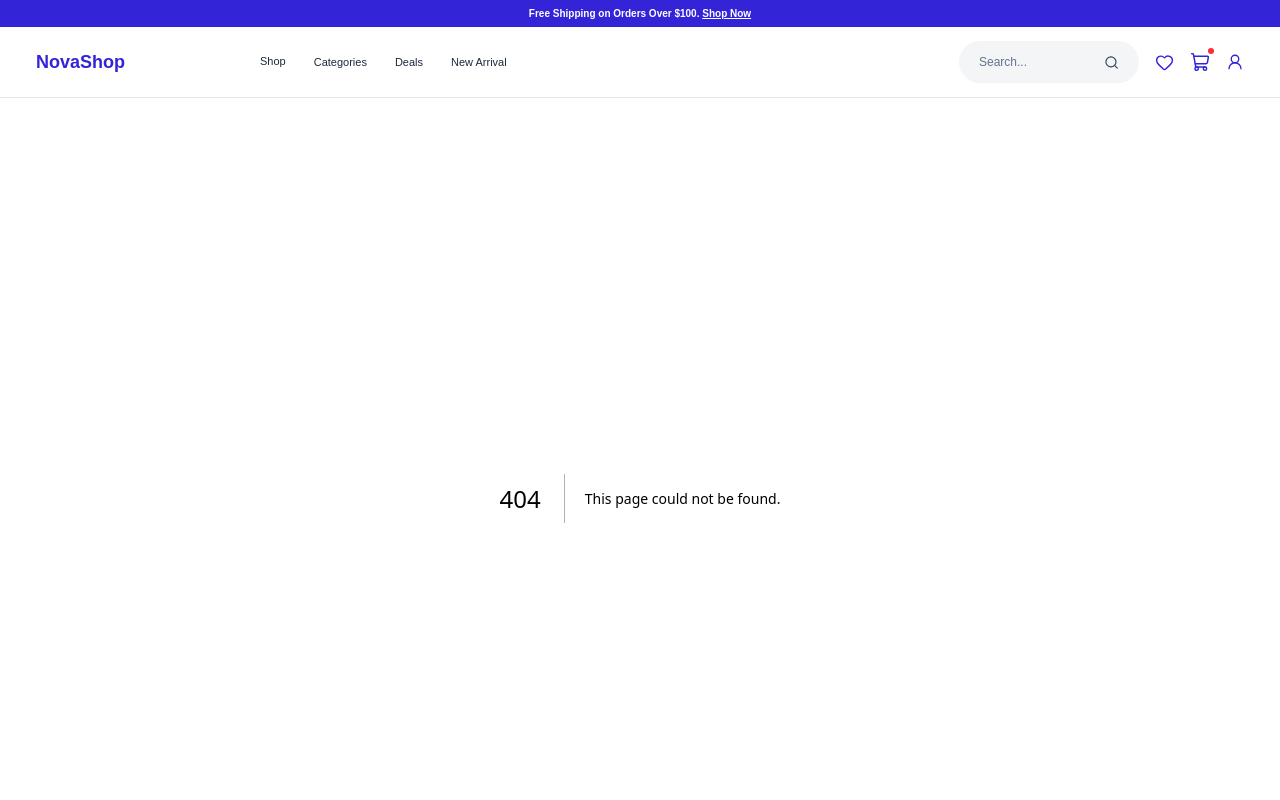
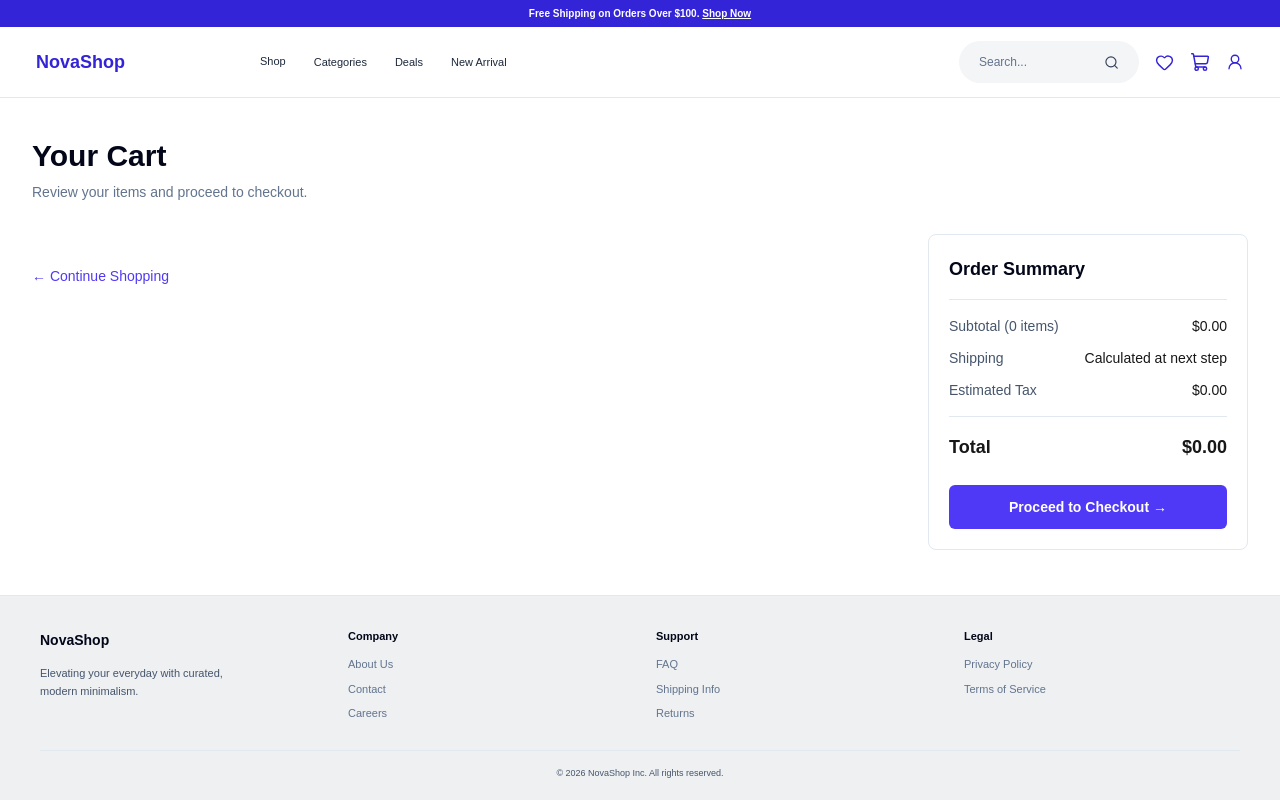
Before and after one commit to JackH23/Nova-shop, a Next.js app in the folder frontend/: page /cart in a window 1280 px wide. Before the commit this address had no page. Shown: the top 800 px of the page. Built offline with nearby package versions, Linux system fonts and the light colour scheme.

Commit message:
feat(cart): implement cart functionality with item management and summary

```diff
--- /dev/null
+++ b/frontend/app/cart/page.tsx
@@ -0,0 +1,5 @@
+import CartContent from "@/components/cart/CartContent";
+
+export default function CartPage() {
+  return <CartContent />;
+}
--- /dev/null
+++ b/frontend/components/cart/CartContent.tsx
@@ -0,0 +1,68 @@
+"use client";
+
+import Link from "next/link";
+import { useEffect, useState } from "react";
+import { useCart, type CartItem as CartItemType } from "@/composables/useCart";
+import CartItem from "./CartItem";
+import CartSummary from "./CartSummary";
+
+export default function CartContent() {
+  const [cart, setCart] = useState<CartItemType[]>([]);
+
+  const { updateQuantity, removeFromCart } = useCart();
+
+  useEffect(() => {
+    const loadCart = () => {
+      const storedCart = JSON.parse(localStorage.getItem("cart") || "[]");
+
+      setCart(storedCart);
+    };
+
+    loadCart();
+
+    window.addEventListener("cart-updated", loadCart);
+
+    return () => {
+      window.removeEventListener("cart-updated", loadCart);
+    };
+  }, []);
+
+  return (
+    <section className="mx-auto max-w-7xl px-4 py-10 sm:px-6 lg:px-8">
+      <h1 className="text-3xl font-bold text-slate-950">Your Cart</h1>
+
+      <p className="mt-2 text-sm text-slate-500">
+        Review your items and proceed to checkout.
+      </p>
+
+      <div className="mt-8 grid gap-6 lg:grid-cols-[1fr_320px]">
+        <div>
+          <div className="space-y-4">
+            {cart.map((item) => (
+              <CartItem
+                key={`${item.product.id}-${item.color}`}
+                item={item}
+                onIncrease={() =>
+                  updateQuantity(item.product.id, item.color, item.quantity + 1)
+                }
+                onDecrease={() =>
+                  updateQuantity(item.product.id, item.color, item.quantity - 1)
+                }
+                onRemove={() => removeFromCart(item.product.id, item.color)}
+              />
+            ))}
+          </div>
+
+          <Link
+            href="/products"
+            className="mt-8 inline-block text-sm font-medium text-indigo-600"
+          >
+            ← Continue Shopping
+          </Link>
+        </div>
+
+        <CartSummary cart={cart} />
+      </div>
+    </section>
+  );
+}
--- /dev/null
+++ b/frontend/components/cart/CartItem.tsx
@@ -0,0 +1,72 @@
+import Image from "next/image";
+import type { CartItem as CartItemType } from "@/composables/useCart";
+
+type CartItemProps = {
+  item: CartItemType;
+  onIncrease: () => void;
+  onDecrease: () => void;
+  onRemove: () => void;
+};
+
+export default function CartItem({
+  item,
+  onIncrease,
+  onDecrease,
+  onRemove,
+}: CartItemProps) {
+  return (
+    <div className="flex items-center gap-4 rounded-lg border border-slate-200 bg-white p-4">
+      <div className="relative h-20 w-20 shrink-0 overflow-hidden rounded-md bg-slate-100">
+        <Image
+          src={item.product.image}
+          alt={item.product.name}
+          fill
+          className="object-cover"
+        />
+      </div>
+
+      <div className="min-w-0 flex-1">
+        <h2 className="font-semibold text-slate-950">{item.product.name}</h2>
+
+        <p className="mt-1 text-xs text-slate-500">Color: {item.color}</p>
+
+        <div className="mt-3 flex h-8 w-fit items-center rounded-full border border-slate-300">
+          <button
+            type="button"
+            onClick={onDecrease}
+            disabled={item.quantity <= 1}
+            className="h-full px-3 text-sm text-slate-700 disabled:cursor-not-allowed disabled:opacity-40"
+          >
+            −
+          </button>
+
+          <span className="min-w-8 text-center text-xs font-medium">
+            {item.quantity}
+          </span>
+
+          <button
+            type="button"
+            onClick={onIncrease}
+            className="h-full px-3 text-sm text-slate-700"
+          >
+            +
+          </button>
+        </div>
+      </div>
+
+      <div className="flex self-stretch flex-col items-end justify-between">
+        <p className="font-semibold text-slate-950">
+          ${(item.product.price * item.quantity).toFixed(2)}
+        </p>
+
+        <button
+          type="button"
+          onClick={onRemove}
+          className="text-xs font-medium text-red-500 transition hover:text-red-600"
+        >
+          ♲ Remove
+        </button>
+      </div>
+    </div>
+  );
+}
--- /dev/null
+++ b/frontend/components/cart/CartSummary.tsx
@@ -0,0 +1,73 @@
+import type { CartItem } from "@/composables/useCart";
+
+type CartSummaryProps = {
+  cart: CartItem[];
+};
+
+export default function CartSummary({
+  cart,
+}: CartSummaryProps) {
+  const subtotal = cart.reduce(
+    (total, item) =>
+      total + item.product.price * item.quantity,
+    0,
+  );
+
+  const itemCount = cart.reduce(
+    (total, item) => total + item.quantity,
+    0,
+  );
+
+  const tax = subtotal * 0.08;
+  const total = subtotal + tax;
+
+  return (
+    <div className="h-fit rounded-lg border border-slate-200 bg-white p-5">
+      <h2 className="text-lg font-semibold text-slate-950">
+        Order Summary
+      </h2>
+
+      <div className="my-4 border-t border-slate-200" />
+
+      <div className="space-y-3 text-sm">
+        <div className="flex justify-between">
+          <span className="text-slate-600">
+            Subtotal ({itemCount} items)
+          </span>
+
+          <span>${subtotal.toFixed(2)}</span>
+        </div>
+
+        <div className="flex justify-between">
+          <span className="text-slate-600">
+            Shipping
+          </span>
+
+          <span>Calculated at next step</span>
+        </div>
+
+        <div className="flex justify-between">
+          <span className="text-slate-600">
+            Estimated Tax
+          </span>
+
+          <span>${tax.toFixed(2)}</span>
+        </div>
+      </div>
+
+      <div className="my-4 border-t border-slate-200" />
+
+      <div className="flex justify-between text-lg font-bold">
+        <span>Total</span>
+        <span>${total.toFixed(2)}</span>
+      </div>
+
+      <button
+        type="button"
+        className="mt-6 h-11 w-full rounded-md bg-indigo-600 text-sm font-semibold text-white transition hover:bg-indigo-700"
+      >
+        Proceed to Checkout →
+      </button>
+    </div>
+  );
+}
--- a/frontend/components/layout/Navbar.tsx
+++ b/frontend/components/layout/Navbar.tsx
@@ -3,6 +3,7 @@
 import Link from "next/link";
 import { useEffect, useState } from "react";
 import { usePathname } from "next/navigation";
+import { useCart } from "@/composables/useCart";
 import {
   Search,
   Heart,
@@ -13,6 +14,7 @@ import {
 export default function Navbar() {
 
   const pathname = usePathname();
+  const { cartCount } = useCart();
 
   const [isVisible, setIsVisible] = useState(true);
 
@@ -140,15 +142,19 @@ export default function Navbar() {
             </button>
 
             {/* Cart */}
-            <button
-              type="button"
+            <Link
+              href="/cart"
               className="relative text-[#3324d8] transition hover:opacity-70"
               aria-label="Cart"
             >
               <ShoppingCart size={20} strokeWidth={1.8} />
 
-              <span className="absolute -right-1 -top-1 h-1.5 w-1.5 rounded-full bg-red-500" />
-            </button>
+              {cartCount > 0 && (
+                <span className="absolute -right-2 -top-2 flex h-4 min-w-4 items-center justify-center rounded-full bg-red-500 px-1 text-[9px] font-bold text-white">
+                  {cartCount}
+                </span>
+              )}
+            </Link>
 
             {/* User */}
             <button
--- a/frontend/components/products/CategoryProductList.tsx
+++ b/frontend/components/products/CategoryProductList.tsx
@@ -78,12 +78,7 @@ export default function CategoryProductList({
             {paginatedProducts.map((product) => (
               <ProductCard
                 key={product.id}
-                id={product.id}
-                name={product.name}
-                description={product.description}
-                price={product.price}
-                image={product.image}
-                discount={product.discount}
+                product={product}
               />
             ))}
           </div>
--- a/frontend/components/products/ProductCard.tsx
+++ b/frontend/components/products/ProductCard.tsx
@@ -1,23 +1,29 @@
+"use client";
+
 import Image from "next/image";
 import Link from "next/link";
+import { useProductCart } from "@/composables/useProductCart";
+import type { Product } from "@/lib/products";
 
 type ProductCardProps = {
-  id: number;
-  name: string;
-  description: string;
-  price: number;
-  image: string;
-  discount?: number;
+  product: Product;
 };
 
 export default function ProductCard({
-  id,
-  name,
-  description,
-  price,
-  image,
-  discount,
+  product,
 }: ProductCardProps) {
+  const {
+    handleAddToCart,
+  } = useProductCart(product);
+
+  const {
+    id,
+    name,
+    description,
+    price,
+    image,
+    discount,
+  } = product;
   return (
     <div className="group overflow-hidden bg-white">
       {/* Product image */}
@@ -58,6 +64,7 @@ export default function ProductCard({
 
           <button
             type="button"
+            onClick={handleAddToCart}
             className="rounded bg-[#3324d8] px-3 py-2 text-[11px] font-semibold text-white transition hover:bg-[#271bb7]"
           >
             🛒 Add
--- a/frontend/components/products/ProductInfo.tsx
+++ b/frontend/components/products/ProductInfo.tsx
@@ -1,7 +1,6 @@
 "use client";
 
-import { useState } from "react";
-import { useCart } from "@/composables/useCart";
+import { useProductCart } from "@/composables/useProductCart";
 import type { Product } from "@/lib/products";
 
 type ProductInfoProps = {
@@ -26,32 +25,18 @@ const colors = [
   },
 ];
 
-export default function ProductInfo({
-  product,
-}: ProductInfoProps) {
-  const [quantity, setQuantity] = useState(1);
-  const [selectedColor, setSelectedColor] = useState("white");
-  const { addToCart } = useCart();
+export default function ProductInfo({ product }: ProductInfoProps) {
+  const {
+    quantity,
+    selectedColor,
+    setSelectedColor,
+    decreaseQuantity,
+    increaseQuantity,
+    handleAddToCart,
+  } = useProductCart(product);
 
   const selectedColorName =
-    colors.find((color) => color.id === selectedColor)?.name ??
-    "Matte White";
-
-  const decreaseQuantity = () => {
-    setQuantity((current) => Math.max(1, current - 1));
-  };
-
-  const increaseQuantity = () => {
-    setQuantity((current) => current + 1);
-  };
-
-  const handleAddToCart = () => {
-    addToCart(
-      product,
-      quantity,
-      selectedColor,
-    );
-  };
+    colors.find((color) => color.id === selectedColor)?.name ?? "Matte White";
 
   return (
     <div className="flex flex-col">
@@ -61,13 +46,9 @@ export default function ProductInfo({
           New Release
         </span>
 
-        <span className="font-medium text-slate-800">
-          ⭐ 4.8
-        </span>
+        <span className="font-medium text-slate-800">⭐ 4.8</span>
 
-        <span className="text-slate-500">
-          (124 Reviews)
-        </span>
+        <span className="text-slate-500">(124 Reviews)</span>
       </div>
 
       {/* Product name */}
@@ -90,10 +71,7 @@ export default function ProductInfo({
       {/* Color selection */}
       <div>
         <p className="text-sm text-slate-700">
-          Color:{" "}
-          <span className="font-medium">
-            {selectedColorName}
-          </span>
+          Color: <span className="font-medium">{selectedColorName}</span>
         </p>
 
         <div className="mt-3 flex gap-3">
--- a/frontend/components/products/ProductList.tsx
+++ b/frontend/components/products/ProductList.tsx
@@ -35,12 +35,7 @@ export default function ProductList() {
         {paginatedProducts.map((product) => (
           <ProductCard
             key={product.id}
-            id={product.id}
-            name={product.name}
-            description={product.description}
-            price={product.price}
-            image={product.image}
-            discount={product.discount}
+            product={product}
           />
         ))}
       </div>
--- a/frontend/composables/useCart.ts
+++ b/frontend/composables/useCart.ts
@@ -1,6 +1,6 @@
 "use client";
 
-import { useState } from "react";
+import { useEffect, useState } from "react";
 import type { Product } from "@/lib/products";
 
 export type CartItem = {
@@ -12,19 +12,34 @@ export type CartItem = {
 export function useCart() {
   const [cartCount, setCartCount] = useState(0);
 
-  const addToCart = (
-    product: Product,
-    quantity: number,
-    color: string,
-  ) => {
-    const cart: CartItem[] = JSON.parse(
-      localStorage.getItem("cart") || "[]",
-    );
+  useEffect(() => {
+    const updateCartCount = () => {
+      const cart: CartItem[] = JSON.parse(localStorage.getItem("cart") || "[]");
+
+      const totalQuantity = cart.reduce(
+        (total, item) => total + item.quantity,
+        0,
+      );
+
+      setCartCount(totalQuantity);
+    };
+
+    // Load count when component first mounts
+    updateCartCount();
+
+    // Listen when cart changes
+    window.addEventListener("cart-updated", updateCartCount);
+
+    return () => {
+      window.removeEventListener("cart-updated", updateCartCount);
+    };
+  }, []);
+
+  const addToCart = (product: Product, quantity: number, color: string) => {
+    const cart: CartItem[] = JSON.parse(localStorage.getItem("cart") || "[]");
 
     const existingItem = cart.find(
-      (item) =>
-        item.product.id === product.id &&
-        item.color === color,
+      (item) => item.product.id === product.id && item.color === color,
     );
 
     if (existingItem) {
@@ -49,8 +64,43 @@ export function useCart() {
     window.dispatchEvent(new Event("cart-updated"));
   };
 
+  const updateQuantity = (
+    productId: number,
+    color: string,
+    quantity: number,
+  ) => {
+    const cart: CartItem[] = JSON.parse(localStorage.getItem("cart") || "[]");
+
+    const updatedCart = cart.map((item) =>
+      item.product.id === productId && item.color === color
+        ? {
+            ...item,
+            quantity: Math.max(1, quantity),
+          }
+        : item,
+    );
+
+    localStorage.setItem("cart", JSON.stringify(updatedCart));
+
+    window.dispatchEvent(new Event("cart-updated"));
+  };
+
+  const removeFromCart = (productId: number, color: string) => {
+    const cart: CartItem[] = JSON.parse(localStorage.getItem("cart") || "[]");
+
+    const updatedCart = cart.filter(
+      (item) => !(item.product.id === productId && item.color === color),
+    );
+
+    localStorage.setItem("cart", JSON.stringify(updatedCart));
+
+    window.dispatchEvent(new Event("cart-updated"));
+  };
+
   return {
     cartCount,
     addToCart,
+    updateQuantity,
+    removeFromCart,
   };
 }
--- /dev/null
+++ b/frontend/composables/useProductCart.ts
@@ -0,0 +1,37 @@
+"use client";
+
+import { useState } from "react";
+import { useCart } from "@/composables/useCart";
+import type { Product } from "@/lib/products";
+
+export function useProductCart(product: Product) {
+  const [quantity, setQuantity] = useState(1);
+  const [selectedColor, setSelectedColor] = useState("white");
+
+  const { addToCart } = useCart();
+
+  const decreaseQuantity = () => {
+    setQuantity((current) => Math.max(1, current - 1));
+  };
+
+  const increaseQuantity = () => {
+    setQuantity((current) => current + 1);
+  };
+
+  const handleAddToCart = () => {
+    addToCart(
+      product,
+      quantity,
+      selectedColor,
+    );
+  };
+
+  return {
+    quantity,
+    selectedColor,
+    setSelectedColor,
+    decreaseQuantity,
+    increaseQuantity,
+    handleAddToCart,
+  };
+}
```
